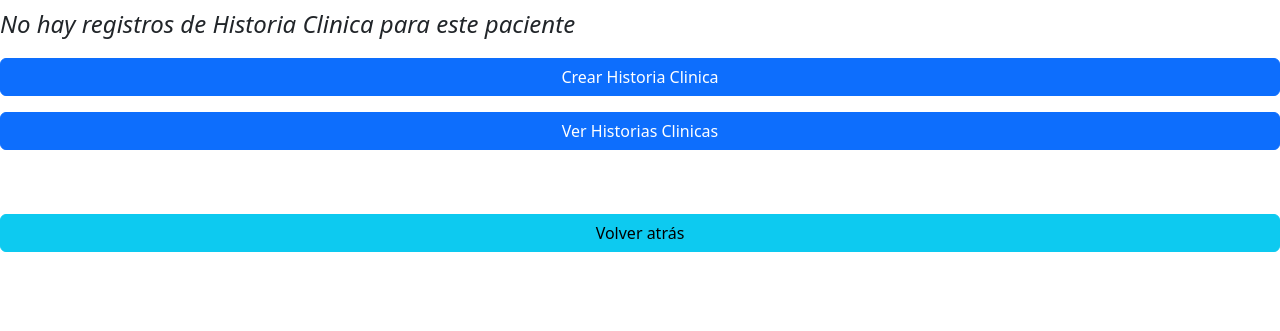
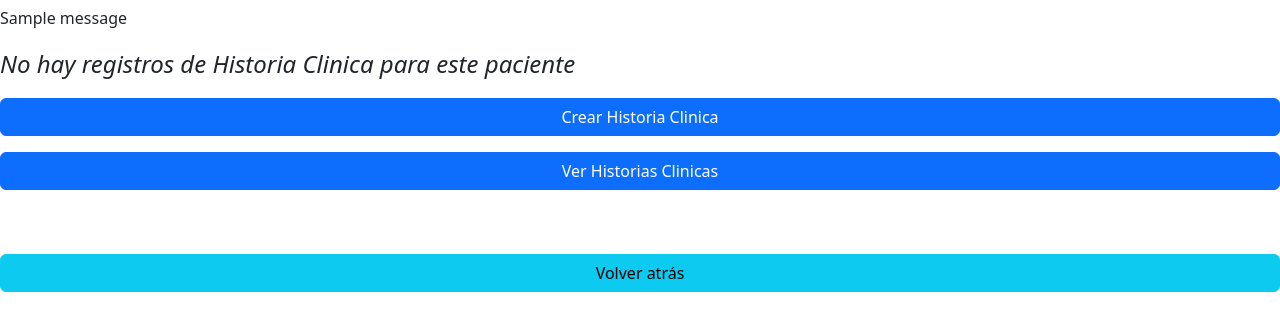
Before and after one commit to No-Country/c16-72-ft-python, a Django app: page /clinica/ in a window 1280 px wide. Shown: the part 50-381 px from the top of the page. Run offline with Django 5.2, Linux system fonts and the light colour scheme; a user stored in the database is signed in; tables that the repository leaves empty hold one stand-in row (values such as "Sample post"); one stand-in notice (Sample message) is shown.

Commit message:
se agrega messages.html

```diff
--- a/project/apps/historias_clinicas/views.py
+++ b/project/apps/historias_clinicas/views.py
@@ -52,7 +52,7 @@ class HistoriaClinicaCreateView(LoginRequiredMixin, UserPassesTestMixin, CreateV
     success_url = reverse_lazy("historias_clinicas:historiaclinica_list")
 
     def form_valid(self, form):
-        messages.success(self.request, "Historia Clinica creada correctamente.")
+        messages.success(self.request, "Historia Clinica creada correctamente.", extra_tags="alert alert-success")
         return super().form_valid(form)
     def test_func(self):
         """ Devuelve True si el usuario pertenece al grupo Medicos."""
@@ -64,7 +64,7 @@ class HistoriaClinicaDelete(LoginRequiredMixin, UserPassesTestMixin, DeleteView)
     success_url = reverse_lazy("historias_clinicas:historiaclinica_list")
 
     def get_success_url(self):
-            messages.success(self.request, "Historia Clinica eliminada correctamente.")
+            messages.success(self.request, "Historia Clinica eliminada correctamente.", extra_tags="alert alert-danger")
             return super().get_success_url()
 
     def test_func(self):
--- a/project/templates/historias_clinicas/index.html
+++ b/project/templates/historias_clinicas/index.html
@@ -5,6 +5,8 @@
 {% endblock header %}
 
 {% block content %}
+
+    {% include 'messages.html' %}
 
     {% if es_paciente and historia_clinica %}
         <div class="d-grid gap-3">
--- a/project/templates/historias_clinicas/list.html
+++ b/project/templates/historias_clinicas/list.html
@@ -2,6 +2,7 @@
 
 {% block content %}
 
+    {% include 'messages.html' %}
 
     {% if object_list %}
 
--- /dev/null
+++ b/project/templates/messages.html
@@ -0,0 +1,7 @@
+{% if messages %}
+        <ul class="messages list-unstyled">
+            {% for message in messages %}
+                <li class="{{ message.tags }}">{{ message }}</li>
+            {% endfor %}
+        </ul>
+{% endif %}
```
